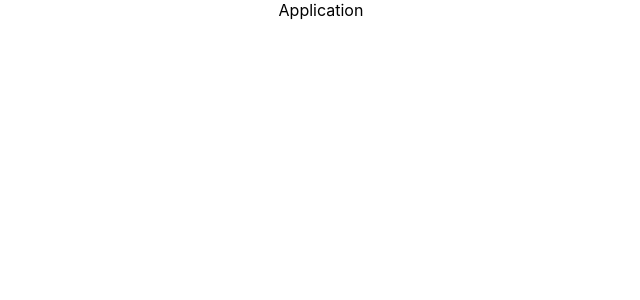
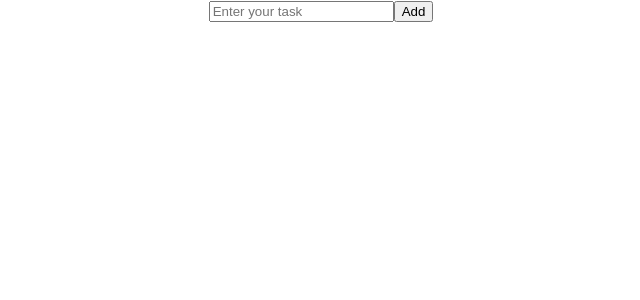
Before and after one commit to vaaluvishnu5146/B-50-Weekend-Batch, a React (Create React App) app: page / in a window 1280 px wide. Shown: the top 300 px of the page, without its empty margins (319-959 px from the left). Built offline with nearby package versions, Linux system fonts and the light colour scheme.

Commit message:
Added React Redux and Task app with react redux

```diff
--- a/package.json
+++ b/package.json
@@ -3,11 +3,13 @@
   "version": "0.1.0",
   "private": true,
   "dependencies": {
+    "@reduxjs/toolkit": "^1.8.5",
     "@testing-library/jest-dom": "^5.17.0",
     "@testing-library/react": "^13.4.0",
     "@testing-library/user-event": "^13.5.0",
     "react": "^18.2.0",
     "react-dom": "^18.2.0",
+    "react-redux": "^8.0.4",
     "react-router-dom": "^6.17.0",
     "react-scripts": "5.0.1",
     "web-vitals": "^2.1.4"
--- a/src/App.js
+++ b/src/App.js
@@ -1,8 +1,27 @@
-import React from "react";
+import React, { useRef } from "react";
 import "./App.css";
+import { useDispatch } from "react-redux";
+import { addTodo } from "./Redux/Reducers/tasks.reducer";
+import Lists from "./Components/List/Lists";
 
 function App() {
-  return <div className="App">Application</div>;
+  const dispatcher = useDispatch();
+  const inputRef = useRef(null);
+
+  function addtask() {
+    dispatcher(addTodo(inputRef.current.value));
+    inputRef.current.value = "";
+  }
+
+  return (
+    <div className="App">
+      <div className="form-body">
+        <input ref={inputRef} placeholder="Enter your task" />
+        <button onClick={addtask}>Add</button>
+      </div>
+      <Lists />
+    </div>
+  );
 }
 
 export default App;
--- /dev/null
+++ b/src/Components/List/Lists.jsx
@@ -0,0 +1,13 @@
+import React from "react";
+import { useSelector } from "react-redux";
+
+export default function Lists() {
+  const { tasks = [] } = useSelector((state) => state.tasksReducer);
+  return (
+    <div className="listings-container">
+      {tasks.map((d, index) => (
+        <p key={index}>{d}</p>
+      ))}
+    </div>
+  );
+}
--- /dev/null
+++ b/src/Redux/Reducers/tasks.reducer.js
@@ -0,0 +1,24 @@
+import { createSlice } from "@reduxjs/toolkit";
+
+export const taskSlice = createSlice({
+  name: "tasks",
+  initialState: {
+    tasks: [],
+  },
+  reducers: {
+    addTodo: (state, action) => {
+      console.log(action);
+      if (action.payload) {
+        state.tasks.push(action.payload);
+      }
+    },
+    // deleteTodo: (state, action) => {
+    //   // state.value -= 1
+    //   console.log(action);
+    // },
+  },
+});
+
+// Action creators are generated for each case reducer function
+export const { addTodo } = taskSlice.actions;
+export default taskSlice.reducer;
--- /dev/null
+++ b/src/Redux/store.js
@@ -0,0 +1,12 @@
+import { configureStore } from "@reduxjs/toolkit";
+// ROOT REDUCER
+import TasksReducer from "./Reducers/tasks.reducer";
+
+const store = configureStore({
+  // ROOT REDUCER
+  reducer: {
+    tasksReducer: TasksReducer,
+  },
+});
+
+export default store;
--- a/src/index.js
+++ b/src/index.js
@@ -4,11 +4,15 @@ import "./index.css";
 import App from "./App";
 import reportWebVitals from "./reportWebVitals";
 import { BrowserRouter as Router } from "react-router-dom";
+import { Provider } from "react-redux";
+import store from "./Redux/store";
 
 const root = ReactDOM.createRoot(document.getElementById("root"));
 root.render(
   <Router>
-    <App />
+    <Provider store={store}>
+      <App />
+    </Provider>
   </Router>
 );
 
```
Also changed, not shown: 1 other file (tests, documents, lock files or other folders).
